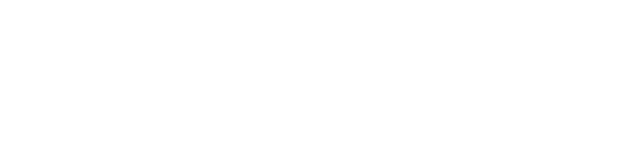
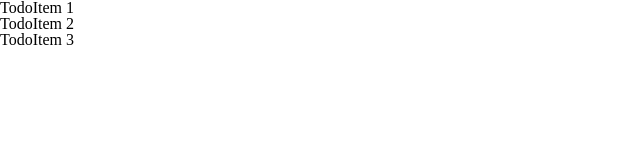
Before and after one commit to conarr/ToDoApp, a plain HTML site: page index.html in a window 1280 px wide. Shown: the whole page, without its empty margins (0-640 px from the left). Drawn offline with Linux system fonts and the light colour scheme.

Commit message:
Items and Views Setup
Setting up the Items and Views JS files

```diff
--- a/index.html
+++ b/index.html
@@ -10,6 +10,7 @@
     <link href="css/todoappstyles.css" rel="stylesheet" type="text/css">
     <link href='https://fonts.googleapis.com/css?family=Open+Sans:400,300,700,300italic' rel='stylesheet' type='text/css'>
     <link href="favicon.ico" rel="icon" type="image/x-icon"/>
+    <script src="js/libraries/modernizr-2.6.2.min.js"></script>
 </head>
 
 <body>
@@ -26,9 +27,14 @@
 <!--  Page Footer Ends Here  -->
 </body>
 
-    <script src="js/libraries/modernizr-2.6.2.min.js"></script>
     <script src="js/libraries/jquery-min.js"></script>
     <script src="js/libraries/underscore-min.js"></script>
     <script src="js/libraries/backbone-min.js"></script>
+
+    <script type="text/javascript" src="js/conorsTodoItem.js"></script>
+    <script type="text/javascript" src="js/conorsTodoItems.js"></script>
+    <script type="text/javascript" src="js/conorsTodoItemView.js"></script>
+    <script type="text/javascript" src="js/conorsTodoItemsView.js"></script>
+
     <script src="js/main.js"></script>
 </html>
--- /dev/null
+++ b/js/conorsTodoItem.js
@@ -0,0 +1,6 @@
+var ConorsTodoItem = Backbone.Model.extend({
+	validate: function(attrs){
+		if (!attrs.description)
+			return "Oops! A description is required!";
+	}
+});
--- /dev/null
+++ b/js/conorsTodoItemView.js
@@ -0,0 +1,12 @@
+var ConorsTodoItemView = Backbone.View.extend({
+	initialize: function(options){
+		if (!(options && options.model))
+			throw new Error("Oops! The Model is not specified!");
+	},
+
+	render: function(){
+		this.$el.html(this.model.get("description"));
+
+		return this;
+	}
+});
--- /dev/null
+++ b/js/conorsTodoItems.js
@@ -0,0 +1,3 @@
+var ConorsTodoItems = Backbone.Collection.extend({
+	model: ConorsTodoItem
+});
--- /dev/null
+++ b/js/conorsTodoItemsView.js
@@ -0,0 +1,12 @@
+var ConorsTodoItemsView = Backbone.View.extend({
+	render: function(){
+		var self = this;
+
+		this.model.each(function(conorsTodoItem){
+			var view = new ConorsTodoItemView({ model: conorsTodoItem });
+			self.$el.append(view.render().$el);
+		});
+
+		return this;
+	}
+});
--- a/js/main.js
+++ b/js/main.js
@@ -0,0 +1,11 @@
+$(document).ready(function(){
+	var conorsTodoItems = new ConorsTodoItems([
+		new ConorsTodoItem({ description: "TodoItem 1" }),
+		new ConorsTodoItem({ description: "TodoItem 2" }),
+		new ConorsTodoItem({ description: "TodoItem 3" })
+		]);
+
+	var conorsTodoItemsView = new ConorsTodoItemsView({ model: conorsTodoItems });
+	$("body").append(conorsTodoItemsView.render().$el);
+
+});
```
